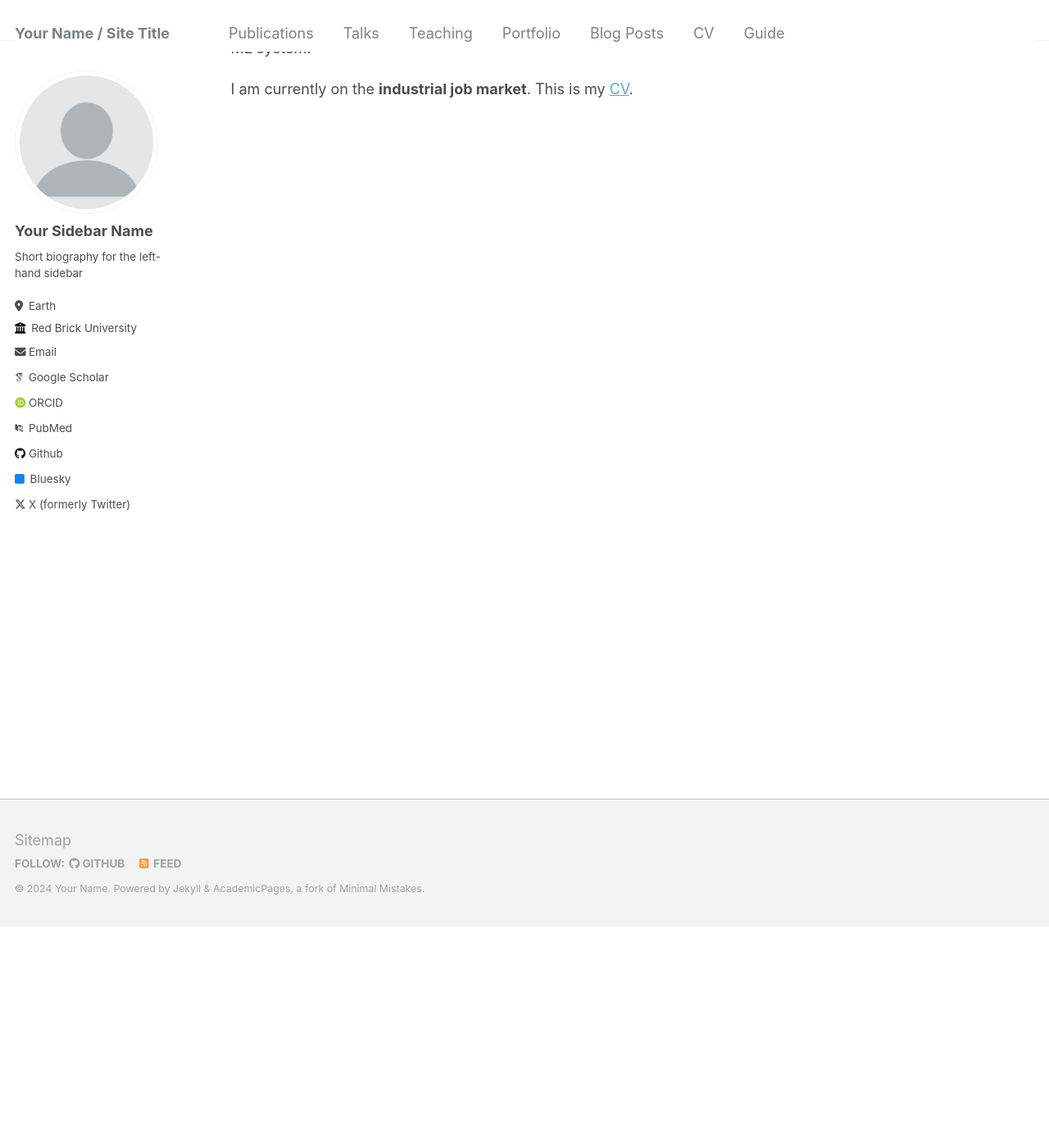
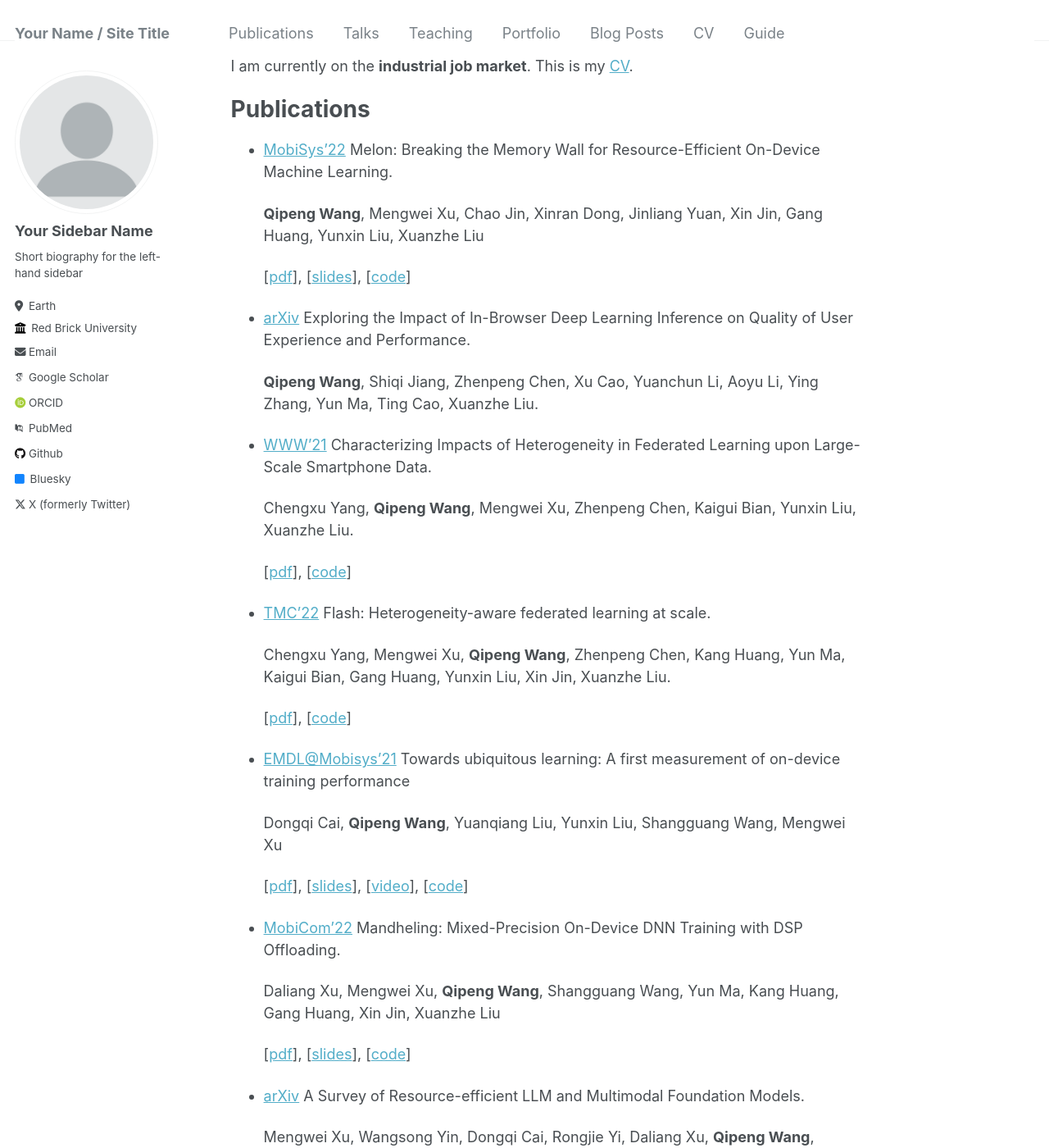
Before and after one commit to qipengwang/qipengwang.github.io, a Jekyll site: the page built from _pages/about.md, in a window 1280 px wide and 1400 px high, scrolled down 270 px. Shown: the whole window at 82% size. Built offline with Jekyll 4.4.1, drawn with Linux system fonts in a browser that asks for light colours; some web fonts are replaced; some of the changed text lies outside the part shown.

Commit message:
xxp update 2

```diff
--- a/_pages/about.md
+++ b/_pages/about.md
@@ -1,14 +1,58 @@
 ---
 permalink: /
-title: "academicpages is a ready-to-fork GitHub Pages template for academic personal websites"
+title: "About Me"
 author_profile: true
 redirect_from:
   - /about/
   - /about.html
 ---
 
+
+
 I am Qipeng Wang(王 启鹏), a 4th-year Ph.D. candidate at School of Computer Science, Peking University. I am currently advised by Prof. Gang Huang and Prof. [Xuanzhe Liu](https://liuxuanzhe.com/), and work close with Prof. [Mengwei Xu](https://xumengwei.github.io/index.html). Previously, I received my B.S. in Software Engineer from Beihang University.
 
 My current research mainly focuses on systems for machine learning, especially the edge ML system.
 
-I am currently on the **industrial job market**. This is my [CV](../assets/cv.pdf).
+I am currently on the **industrial job market**. This is my [CV](../files/cv.pdf).
+
+# Publications
+
+- [MobiSys'22](https://dl.acm.org/doi/abs/10.1145/3498361.3538928) Melon: Breaking the Memory Wall for Resource-Efficient On-Device Machine Learning.
+
+  **Qipeng Wang**, Mengwei Xu, Chao Jin, Xinran Dong, Jinliang Yuan, Xin Jin, Gang Huang, Yunxin Liu, Xuanzhe Liu
+
+  \[[pdf](../files/mobisys22-paper.pdf)\], \[[slides](../files/mobisys22-slides.pdf)\], \[[code](https://github.com/qipengwang/Melon)\]
+
+- [arXiv](https://arxiv.org/pdf/2402.05981) Exploring the Impact of In-Browser Deep Learning Inference on Quality of User Experience and Performance.
+
+  **Qipeng Wang**, Shiqi Jiang, Zhenpeng Chen, Xu Cao, Yuanchun Li, Aoyu Li, Ying Zhang, Yun Ma, Ting Cao, Xuanzhe Liu.
+
+- [WWW'21](https://dl.acm.org/doi/pdf/10.1145/3442381.3449851) Characterizing Impacts of Heterogeneity in Federated Learning upon Large-Scale Smartphone Data.
+
+  Chengxu Yang, **Qipeng Wang**, Mengwei Xu, Zhenpeng Chen, Kaigui Bian, Yunxin Liu, Xuanzhe Liu.
+
+  \[[pdf](../files/www21-paper.pdf)\], \[[code](https://github.com/PKU-Chengxu/FLASH)\]
+
+- [TMC'22](https://ieeexplore.ieee.org/abstract/document/9917556/) Flash: Heterogeneity-aware federated learning at scale.
+
+  Chengxu Yang, Mengwei Xu, **Qipeng Wang**, Zhenpeng Chen, Kang Huang, Yun Ma, Kaigui Bian, Gang Huang, Yunxin Liu, Xin Jin, Xuanzhe Liu.
+
+  \[[pdf](../files/tmc22-paper.pdf)\], \[[code](https://github.com/PKU-Chengxu/FLASH)\]
+
+- [EMDL@Mobisys'21](https://dl.acm.org/doi/abs/10.1145/3469116.3470009) Towards ubiquitous learning: A first measurement of on-device training performance
+
+  Dongqi Cai, **Qipeng Wang**, Yuanqiang Liu, Yunxin Liu, Shangguang Wang, Mengwei Xu
+
+  \[[pdf](../files/emdl21-paper.pdf)\], \[[slides](../files/emdl21-slides.pdf)\], \[[video](https://www.youtube.com/watch?v=oZWKZ0VBNkQ&t=937s)\], \[[code](https://github.com/UbiquitousLearning/Benchmark-On-Device-Training)\]
+
+- [MobiCom'22](https://dl.acm.org/doi/abs/10.1145/3495243.3560545) Mandheling: Mixed-Precision On-Device DNN Training with DSP Offloading.
+
+  Daliang Xu, Mengwei Xu, **Qipeng Wang**, Shangguang Wang, Yun Ma, Kang Huang, Gang Huang, Xin Jin, Xuanzhe Liu
+
+  \[[pdf](../files/mobicom22-paper.pdf)\], \[[slides](../files/mobicom22-slides.pdf)\], \[[code](https://github.com/UbiquitousLearning/Mandheling-DSP-Training)\]
+
+- [arXiv](https://arxiv.org/pdf/2401.08092.pdf) A Survey of Resource-efficient LLM and Multimodal Foundation Models.
+
+  Mengwei Xu, Wangsong Yin, Dongqi Cai, Rongjie Yi, Daliang Xu, **Qipeng Wang**, Bingyang Wu, Yihao Zhao, Chen Yang, Shihe Wang, Qiyang Zhang, Zhenyan Lu, Li Zhang, Shangguang Wang, Yuanchun Li, Yunxin Liu, Xin Jin, Xuanzhe Liu.
+
+  \[[Paper List](https://github.com/UbiquitousLearning/Efficient_Foundation_Model_Survey)\]
```
Also changed, not shown: 8 other files.
